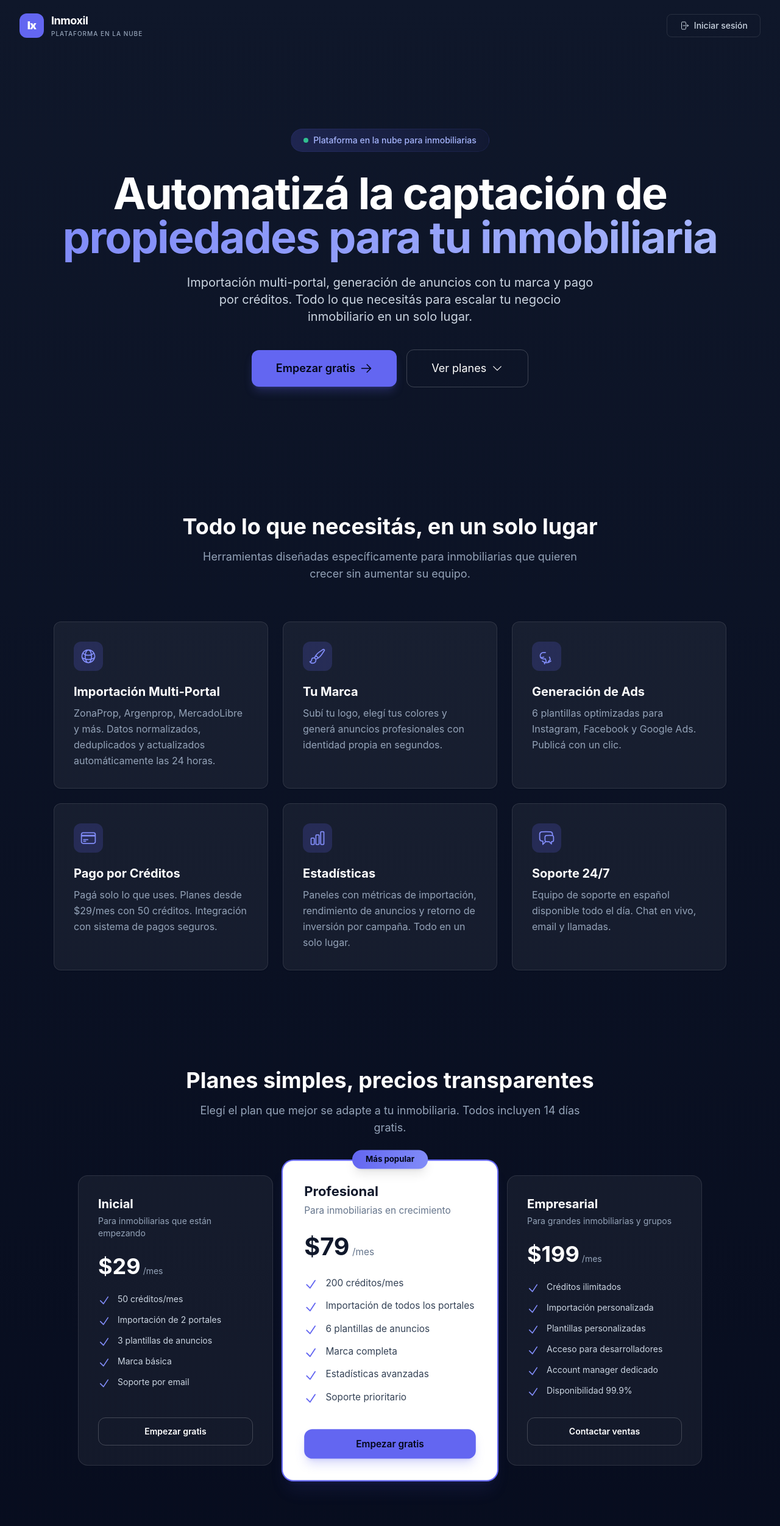
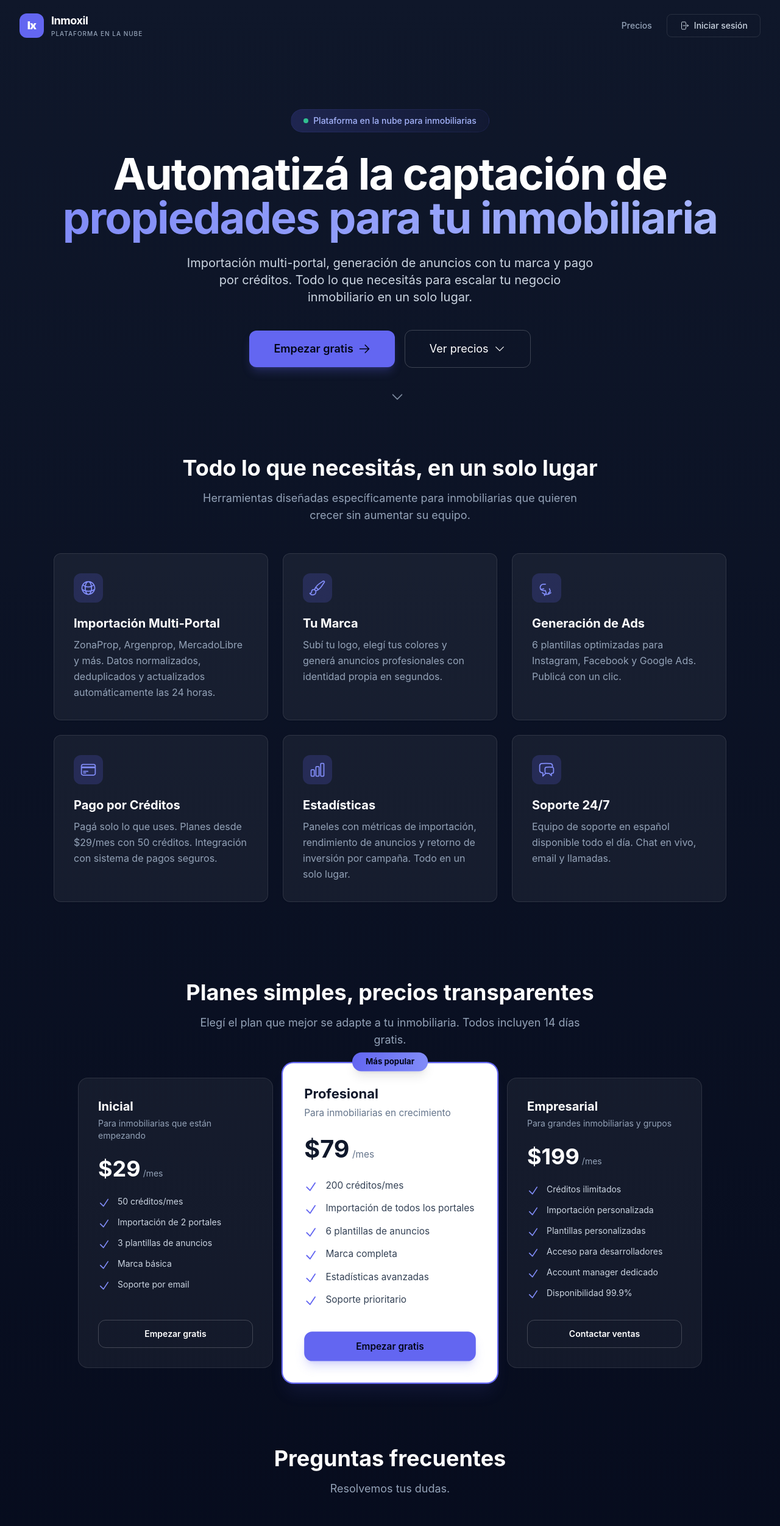
Before and after one commit to Vazquez-Alejandro/inmoxil, a Next.js app: page / in a window 1280 px wide. Shown: the top 2502 px of the page at 61% size. Built offline with nearby package versions, Linux system fonts and the light colour scheme; no server answers.

Commit message:
fix: scroll indicator, reducir espacios, navbar Precios, escapar comillas en JSX, arreglar eslint plugin

```diff
--- a/src/app/dashboard/calendar/page.tsx
+++ b/src/app/dashboard/calendar/page.tsx
@@ -52,7 +52,7 @@ export default function CalendarPage() {
               </svg>
             </div>
             <h3 className="text-lg font-bold text-navy-900 mb-2">Sin visitas agendadas</h3>
-            <p className="text-sm text-navy-500 max-w-md mx-auto">Las visitas se registran automáticamente cuando agregás una actividad de tipo "visita" a un lead en el pipeline.</p>
+            <p className="text-sm text-navy-500 max-w-md mx-auto">Las visitas se registran automáticamente cuando agregás una actividad de tipo &ldquo;visita&rdquo; a un lead en el pipeline.</p>
           </div>
         ) : (
           <div className="space-y-8">
--- a/src/app/dashboard/contracts/[id]/page.tsx
+++ b/src/app/dashboard/contracts/[id]/page.tsx
@@ -376,7 +376,7 @@ export default function ContractDetailPage() {
                 <p className="text-sm text-navy-500 mb-1">Fecha estimada</p>
                 <p className="text-xl font-bold text-navy-900">{formatDateShort(contract.nextAdjustmentDate)}</p>
                 {new Date(contract.nextAdjustmentDate) <= new Date() && (
-                  <p className="text-xs text-amber-600 mt-2 font-medium">⚠ Ajuste pendiente — hacé clic en "Calcular ajuste"</p>
+                  <p className="text-xs text-amber-600 mt-2 font-medium">⚠ Ajuste pendiente — hacé clic en &ldquo;Calcular ajuste&rdquo;</p>
                 )}
               </div>
             ) : (
--- a/src/app/page.tsx
+++ b/src/app/page.tsx
@@ -119,7 +119,8 @@ export default function HomePage() {
             <p className="text-navy-400 text-[10px] uppercase tracking-widest font-medium">Plataforma en la nube</p>
           </div>
         </div>
-        <div className="flex items-center gap-3">
+        <div className="flex items-center gap-6">
+          <a href="#precios" className="text-navy-400 hover:text-white text-sm font-medium transition-colors">Precios</a>
           <Link href="/login" className="inline-flex items-center gap-2 text-navy-300 hover:text-white hover:bg-white/10 transition-all duration-200 text-sm font-medium px-5 py-2 rounded-lg border border-white/10 hover:border-white/20">
             <svg className="w-4 h-4" fill="none" viewBox="0 0 24 24" strokeWidth={1.5} stroke="currentColor">
               <path strokeLinecap="round" strokeLinejoin="round" d="M15.75 9V5.25A2.25 2.25 0 0013.5 3h-6a2.25 2.25 0 00-2.25 2.25v13.5A2.25 2.25 0 007.5 21h6a2.25 2.25 0 002.25-2.25V15m3 0l3-3m0 0l-3-3m3 3H9" />
@@ -130,7 +131,7 @@ export default function HomePage() {
       </nav>
 
       {/* Hero */}
-      <section className="max-w-6xl mx-auto px-6 pt-20 md:pt-32 pb-24 md:pb-32">
+      <section className="max-w-6xl mx-auto px-6 pt-16 md:pt-24 pb-16 md:pb-20 relative">
         <div className="text-center">
           <div className="inline-flex items-center gap-2 bg-gradient-to-r from-gold-500/20 to-gold-500/5 backdrop-blur-sm border border-gold-500/10 rounded-full px-5 py-2 mb-8">
             <span className="w-2 h-2 bg-emerald-400 rounded-full animate-pulse" />
@@ -158,18 +159,23 @@ export default function HomePage() {
               href="#precios"
               className="inline-flex items-center justify-center gap-2 border border-white/20 text-white hover:bg-white/10 text-lg px-10 py-4 rounded-xl transition-all duration-200 hover:-translate-y-0.5 w-full sm:w-auto"
             >
-              Ver planes
+              Ver precios
               <svg className="w-5 h-5" fill="none" viewBox="0 0 24 24" strokeWidth={1.5} stroke="currentColor">
                 <path strokeLinecap="round" strokeLinejoin="round" d="M19.5 8.25l-7.5 7.5-7.5-7.5" />
               </svg>
             </a>
           </div>
         </div>
+        <div className="absolute bottom-4 left-1/2 -translate-x-1/2 animate-bounce">
+          <svg className="w-6 h-6 text-navy-400" fill="none" viewBox="0 0 24 24" strokeWidth={1.5} stroke="currentColor">
+            <path strokeLinecap="round" strokeLinejoin="round" d="M19.5 8.25l-7.5 7.5-7.5-7.5" />
+          </svg>
+        </div>
       </section>
 
       {/* Features */}
-      <section className="max-w-6xl mx-auto px-6 py-16 md:py-20">
-        <div className="text-center mb-16">
+      <section className="max-w-6xl mx-auto px-6 py-12 md:py-16">
+        <div className="text-center mb-12">
           <h2 className="text-3xl md:text-4xl font-bold text-white mb-4">Todo lo que necesitás, en un solo lugar</h2>
           <p className="text-navy-400 text-lg max-w-2xl mx-auto">
             Herramientas diseñadas específicamente para inmobiliarias que quieren crecer sin aumentar su equipo.
@@ -189,8 +195,8 @@ export default function HomePage() {
       </section>
 
       {/* Pricing */}
-      <section id="precios" className="max-w-6xl mx-auto px-6 py-16 md:py-20">
-        <div className="text-center mb-16">
+      <section id="precios" className="max-w-6xl mx-auto px-6 py-12 md:py-16">
+        <div className="text-center mb-12">
           <h2 className="text-3xl md:text-4xl font-bold text-white mb-4">Planes simples, precios transparentes</h2>
           <p className="text-navy-400 text-lg max-w-2xl mx-auto">
             Elegí el plan que mejor se adapte a tu inmobiliaria. Todos incluyen 14 días gratis.
@@ -243,8 +249,8 @@ export default function HomePage() {
       </section>
 
       {/* FAQ */}
-      <section className="max-w-3xl mx-auto px-6 py-16 md:py-20">
-        <div className="text-center mb-16">
+      <section className="max-w-3xl mx-auto px-6 py-12 md:py-16">
+        <div className="text-center mb-12">
           <h2 className="text-3xl md:text-4xl font-bold text-white mb-4">Preguntas frecuentes</h2>
           <p className="text-navy-400 text-lg">Resolvemos tus dudas.</p>
         </div>
@@ -259,7 +265,7 @@ export default function HomePage() {
       </section>
 
       {/* Final CTA */}
-      <section className="max-w-4xl mx-auto px-6 py-16 md:py-20 text-center">
+      <section className="max-w-4xl mx-auto px-6 py-12 md:py-16 text-center">
         <h2 className="text-3xl md:text-5xl font-bold text-white mb-6">
           ¿Listo para escalar tu inmobiliaria?
         </h2>
```
Also changed, not shown: .eslintrc.json.
